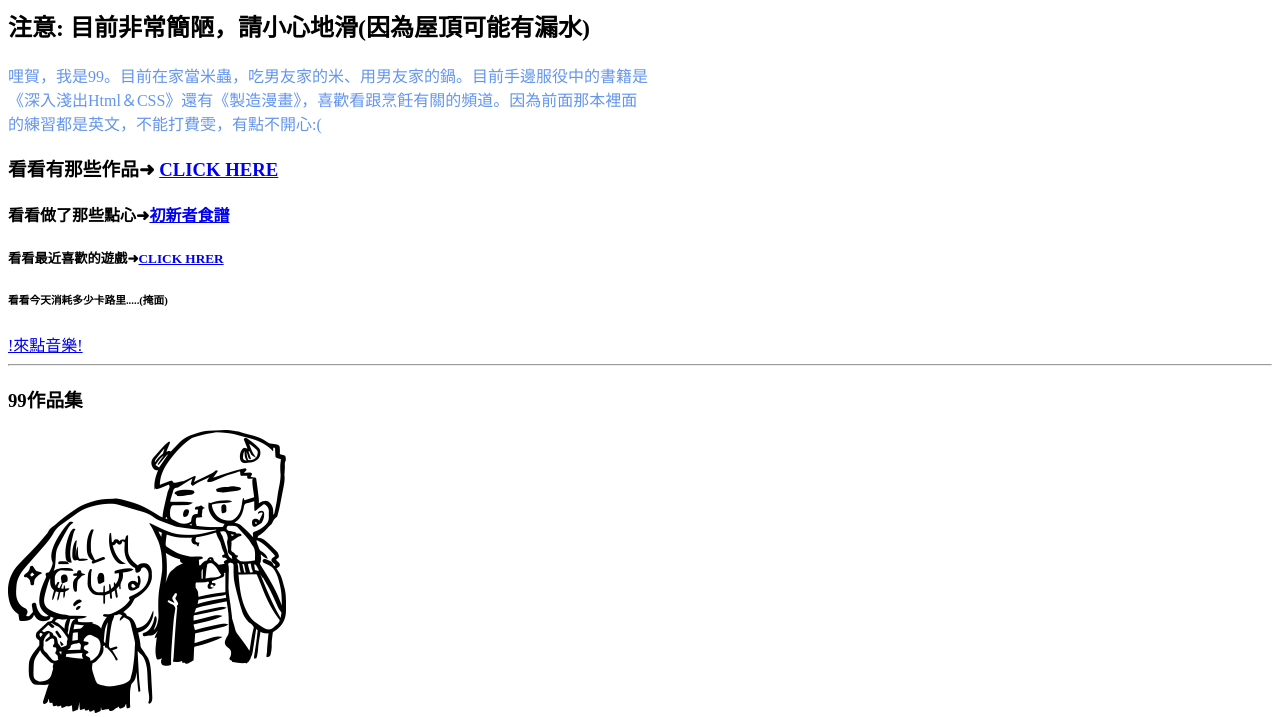
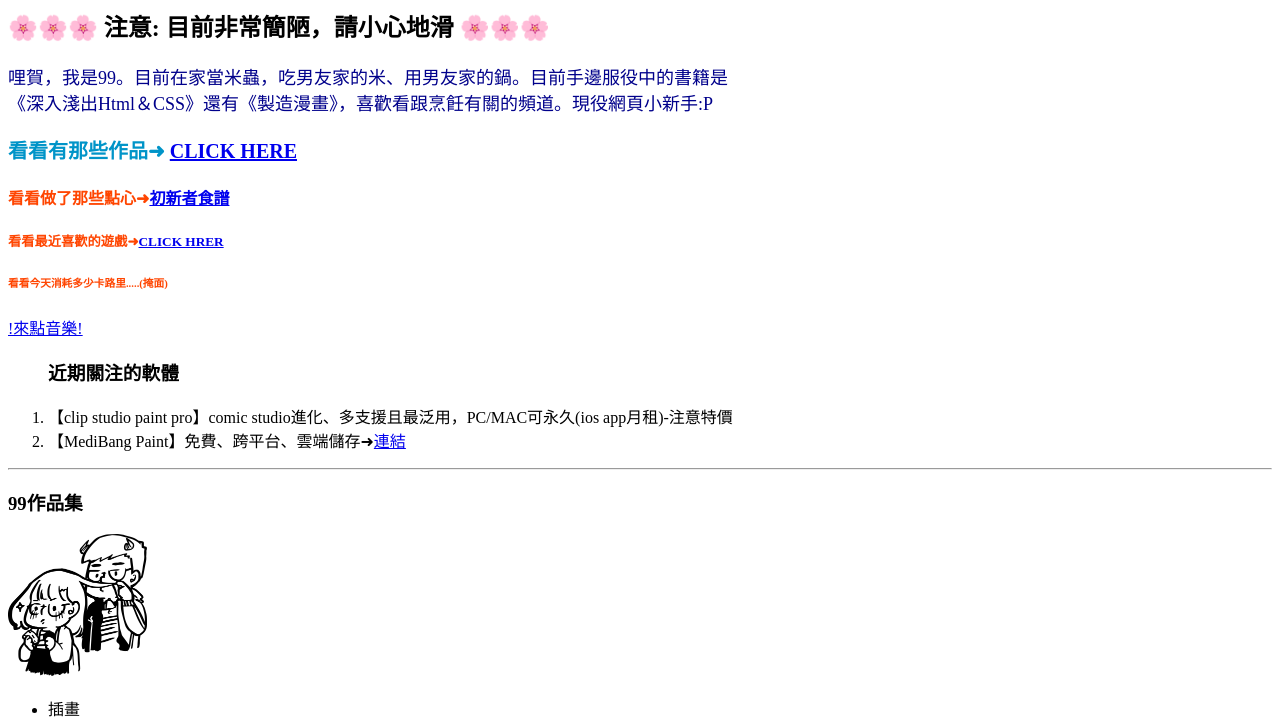
Before and after one commit to Yttc/PIKAYA, a plain HTML site: page 基本標籤練習.html in a window 1280 px wide. Shown: the part 335-1052 px from the top of the page. Drawn offline with Linux system fonts and the light colour scheme.

Commit message:
CSS：宣告>連結外部CSS檔；指定樣式：標籤、class、id套用

```diff
--- /dev/null
+++ b/CSS/type_test.css
@@ -0,0 +1,23 @@
+@charset "utf-8";
+/* CSS Document */
+/*用CSS指定P標籤樣式*/
+	p{
+		color:darkblue;
+		font-size:18px;
+	}
+	/*自定義標籤(以"."開頭)，須於body中指定的標籤加上class類別*/
+	.font_color{
+		color:crimson;
+	}
+	.font_size{
+		font-size:18px;
+	}
+	/*定義id(以#開頭)，適用於h標題??? 注意:id只能使用一次，不得指定於多個標題*/
+	#title_font_color{
+		font-size:20px;
+		color:#0094C8;
+	}
+	/*複合群組:指定標籤樣式*/
+	h4,h5,h6{
+		color:orangered;
+	}
--- a/基本標籤練習.html
+++ b/基本標籤練習.html
@@ -3,32 +3,32 @@
 <head><!--網頁樣式css要在head中宣告，記得style type=__之後補上</style>-->
 <meta charset="utf-8">
 <title>Hello world!</title>
-	<style type="text/css">
-		p{
-			color:cornflowerblue;
-			font-;
-		}
-	</style>
+
+	<!--連結外部CSS指令-->
+	<link href="css/type_test.css" rel="stylesheet" type="text/css">
+
 </head><!--網頁樣式css要在head中宣告-->
 
 <body>
 <img src="img/nyan(去背).png" width="226" heigh="189" alt="喵喵喵~" title="帶我回家嘛~"> <img src="img/虎班大福(去背).png" width="361" height="242" alt=">:3" title=">:3"><img src="img/虎斑(去背).png" width="260" height="189" alt="吼嚕嚕嚕嚕~" title="吼嚕嚕嚕嚕~">
-	<h1>歡 迎 收 看 99 的 網 站 初 體 驗    ･*･:≡(　ε:)ｷﾀ━━!!</h1>
-	<h2>注意: 目前非常簡陋，請小心地滑(因為屋頂可能有漏水)</h2>
+	<h1 class="font_color">歡 迎 光 臨 99 的 網 站 初 體 驗  ･*･:≡(　ε:)ｷﾀ━━!!</h1>
+	<h2>🌸🌸🌸&nbsp;注意: 目前非常簡陋，請小心地滑&nbsp;🌸🌸🌸</h2>
 	<p>哩賀，我是99。目前在家當米蟲，吃男友家的米、用男友家的鍋。目前手邊服役中的書籍是<br>
-      《深入淺出Html＆CSS》還有《製造漫畫》，喜歡看跟烹飪有關的頻道。因為前面那本裡面<br>
-的練習都是英文，不能打費雯，有點不開心:( </p>
+      《深入淺出Html＆CSS》還有《製造漫畫》，喜歡看跟烹飪有關的頻道。現役網頁小新手:P </p>
 
-		<h3>看看有那些作品➜ <a href="https://cchancie.wixsite.com/chancie-16" target= "_blank" title="連到線上作品">CLICK HERE</a></h3>
+		<h3 id="title_font_color">看看有那些作品➜ <a href="https://cchancie.wixsite.com/chancie-16" target= "_blank" title="連到線上作品">CLICK HERE</a></h3>
 		<h4>看看做了那些點心➜<a href="https://cchancie.wixsite.com/chancie-16/illustrations?lightbox=dataItem-jgp23g271" target="_blank" title="連到食譜">初新者食譜</a></h4>
 		<h5>看看最近喜歡的遊戲➜<a href="https://www.facebook.com/BrawlStarsTW/" target="_blank" title="荒野亂鬥">CLICK HRER</a></h5>
 		<h6>看看今天消耗多少卡路里.....(掩面)</h6>
 
 <a href="https://www.youtube.com/watch?v=5qap5aO4i9A" target="_blank" title="音樂">!來點音樂!</a>
-
+<ol>
+	<h3>近期關注的軟體</h3>
+	<li>【clip studio paint pro】comic studio進化、多支援且最泛用，PC/MAC可永久(ios app月租)-注意特價</li>
+	<li>【MediBang Paint】免費、跨平台、雲端儲存➜<a href="https://medibangpaint.com/zh_TW/" target="_blank" title="網址">連結</a></li>
+</ol>
 <hr>
-<h3>99作品集</h3>
-	<img src="img/吃草草.png" width="278" height="283" alt="插圖" title="吃你草草~">
+<h3>99作品集</h3><img src="img/吃草草.png" width="139" height="141.5" alt="插圖" title="吃你草草~">
 <ul>
 	<li>插畫
 		<ol>
@@ -81,10 +81,15 @@
 	<li>＜a href+"javascript:;"＞+連結顯示文字＜/a＞:不置頂空連結</li>
 	<li>＆ｎｂｓｐ; :空白格</li>
 	<li>＆ｃｏｐｙ; :註冊商標</li>
+	<li>註解指令</li>
+		<ul>
+			<li>HTML的註解:＜!----＞</li>
+			<li>CSS的註解:(通常在Head中的Style語法下)／＊(內文)＊／</li>
+		</ul>
 </ul>
 </blockquote>
 <hr>
-<a href="#">🌸🌸🌸按了會置頂</a> <a href="javascript:;">🌸🌸🌸按了無效果</a>
+<a href="#">🌸🌸🌸按了會置頂</a> <a href="javascript:;">🌸🌸🌸按了(暫)無效果</a>
 <p>&nbsp;</p>
 <a href="index.html" target="_self" title="連回首頁">【回首頁】</a>
 <p>&copy;著作權所有</p>
```
